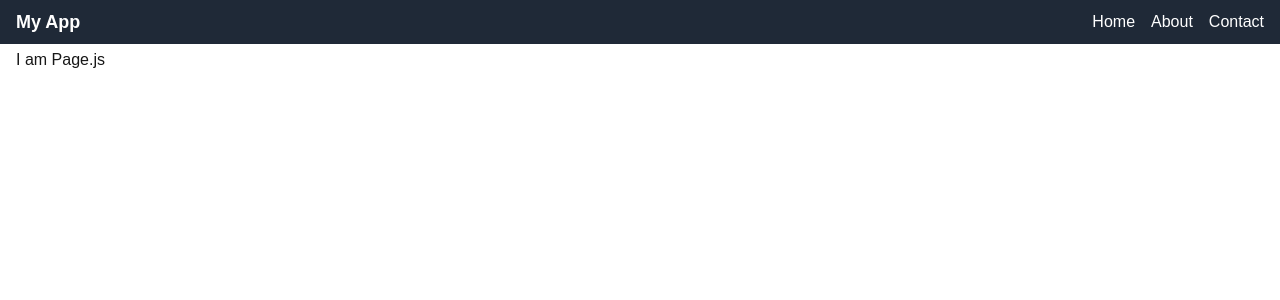
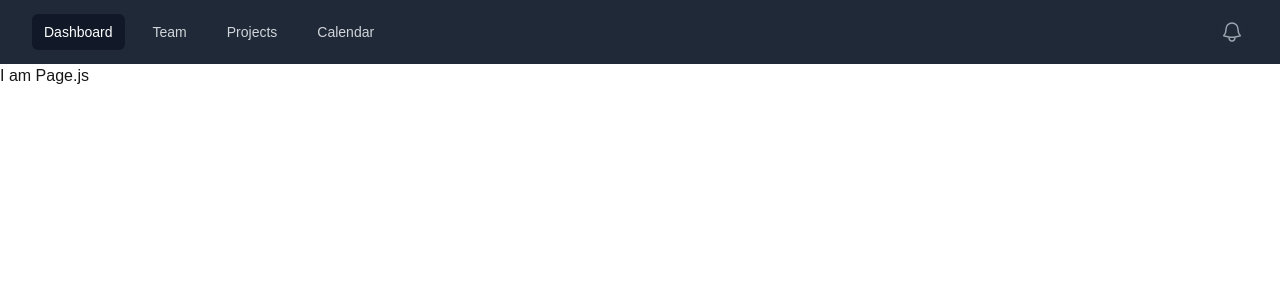
Before and after one commit to kaushikvishwakarma/ChatterHub, a Next.js app: page / in a window 1280 px wide. Shown: the top 300 px of the page. Built offline with nearby package versions, Linux system fonts and the light colour scheme.

Commit message:
completed navbar

```diff
--- a/app/page.js
+++ b/app/page.js
@@ -2,9 +2,13 @@ import Image from "next/image";
 
 export default function Home() {
   return (
-    <main className="mt-8 p-4  rounded">
+    <main >
 
       <p>I am Page.js</p>
     </main>
   );
 }
+export const Metadata ={
+  title:"Home - PieChart",
+  description:'Just Connect!!!'
+}
--- a/components/Navbar.js
+++ b/components/Navbar.js
@@ -1,25 +1,55 @@
-
+'use client';
 
 import React from 'react';
 import Link from 'next/link';
+import { UserButton } from '@clerk/nextjs';
+import { Menu } from '@headlessui/react';
+import { BellIcon } from '@heroicons/react/24/outline';
+
+const navigation = [
+  { name: 'Dashboard', href: '/', current: true },
+  { name: 'Team', href: '/team', current: false },
+  { name: 'Projects', href: '/projects', current: false },
+  { name: 'Calendar', href: '/calendar', current: false },
+];
+
+const classNames = (...classes) => {
+  return classes.filter(Boolean).join(' ');
+};
 
 const Navbar = () => {
   return (
-    <nav className="bg-gray-800 text-white fixed top-0 left-0 w-full z-50">
-      <div className="container mx-auto px-4 py-2 flex justify-between items-center">
-        <Link href="/" className="font-bold text-lg">
-          My App
-        </Link>
-        <div className="space-x-4">
-          <Link href="/" className="hover:text-gray-200">
-            Home
-          </Link>
-          <Link href="/about" className="hover:text-gray-200">
-            About
-          </Link>
-          <Link href="/contact" className="hover:text-gray-200">
-            Contact
-          </Link>
+    <nav className="bg-gray-800">
+      <div className="mx-auto max-w-7xl px-2 sm:px-6 lg:px-8">
+        <div className="relative flex h-16 items-center justify-between">
+          <div className="flex flex-1 items-center justify-start">
+            <div className="flex space-x-4">
+              {navigation.map((item) => (
+                <Link
+                  key={item.name}
+                  href={item.href}
+                  className={classNames(
+                    item.current ? 'bg-gray-900 text-white' : 'text-gray-300 hover:bg-gray-700 hover:text-white',
+                    'rounded-md px-3 py-2 text-sm font-medium'
+                  )}
+                  aria-current={item.current ? 'page' : undefined}
+                >
+                  {item.name}
+                </Link>
+              ))}
+            </div>
+          </div>
+
+          <div className="flex items-center space-x-4">
+            <button
+              type="button"
+              className="rounded-full bg-gray-800 p-1 text-gray-400 hover:text-white focus:outline-none focus:ring-2 focus:ring-white focus:ring-offset-2 focus:ring-offset-gray-800"
+            >
+              <span className="sr-only">View notifications</span>
+              <BellIcon className="h-6 w-6" aria-hidden="true" />
+            </button>
+            <UserButton/>
+          </div>
         </div>
       </div>
     </nav>
--- /dev/null
+++ b/components/Navbarr.js
@@ -0,0 +1,31 @@
+
+
+import React from 'react';
+import Link from 'next/link';
+import { UserButton } from '@clerk/nextjs';
+
+const Navbar = () => {
+  return (
+    <nav className="bg-gray-800 text-white fixed top-0 left-0 w-full z-50">
+      <div className="container mx-auto px-4 py-2 flex justify-between items-center">
+        <Link href="/" className="font-bold text-lg">
+          My App
+        </Link>
+        <div className="space-x-4">
+          <Link href="/" className="hover:text-gray-200">
+            Home
+          </Link>
+          <Link href="/about" className="hover:text-gray-200">
+            About
+          </Link>
+          <Link href="/contact" className="hover:text-gray-200">
+            Contact
+          </Link>
+          <UserButton/>
+        </div>
+      </div>
+    </nav>
+  );
+};
+
+export default Navbar;
--- a/package.json
+++ b/package.json
@@ -10,6 +10,8 @@
   },
   "dependencies": {
     "@clerk/nextjs": "^6.9.9",
+    "@headlessui/react": "^2.2.0",
+    "@heroicons/react": "^2.2.0",
     "next": "15.1.4",
     "react": "^19.0.0",
     "react-dom": "^19.0.0"
```
Also changed, not shown: 1 other file (tests, documents, lock files or other folders).
